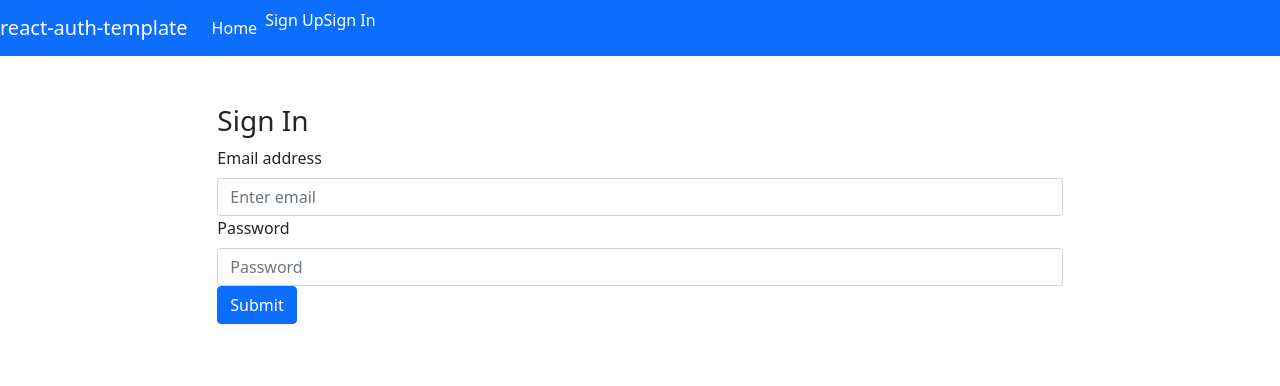
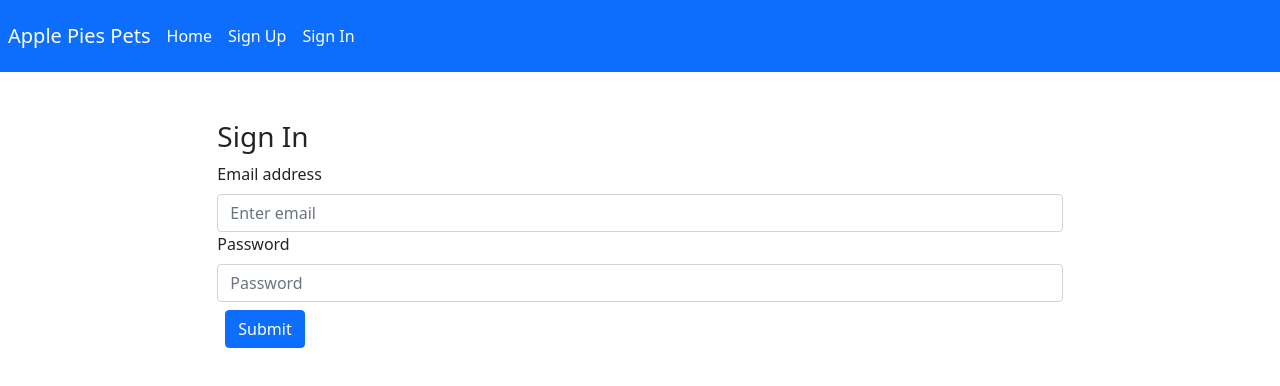
Before and after one commit to timmshinbone/applePiesPetsClient, a React (Create React App) app: page /sign-in in a window 1280 px wide. Shown: the top 386 px of the page. Built offline with nearby package versions, Linux system fonts and the light colour scheme.

Commit message:
basic styling updates and one api call in home

```diff
--- /dev/null
+++ b/src/api/pet.js
@@ -0,0 +1,13 @@
+import apiUrl from '../apiConfig'
+import axios from 'axios'
+
+// READ -> Index
+// axios default functionality is to send a GET request
+export const getAllPets = () => {
+    return axios(`${apiUrl}/pets`)
+}
+
+// READ -> Show
+// CREATE -> Add a pet
+// UPDATE -> Adjust a pet
+// DELETE -> Set a pet free
--- a/src/components/Home.js
+++ b/src/components/Home.js
@@ -1,6 +1,21 @@
+import {useState, useEffect} from 'react'
+import { getAllPets } from "../api/pet"
+
 const Home = (props) => {
-	// const { msgAlert, user } = props
-	console.log('props in home', props)
+	const { msgAlert, user } = props
+	// console.log('props in home', props)
+
+	const [pets, setPets] = useState(null)
+
+	// useEffect is an effect hook, and it requires two args
+	// the first is a callback function
+	// the second arg is a dependency array
+	// the dependency array, tells react when to run the effect hook. If we want this to run only on the first render and anytime the page refreshes, we keep the dependency array empty
+	useEffect(() => {
+		getAllPets()
+			.then(res => console.log('pets: \n', res.data.pets))
+			.catch(error => console.error)
+	}, [])
 
 	return (
 		<>
--- a/src/components/auth/ChangePassword.js
+++ b/src/components/auth/ChangePassword.js
@@ -79,7 +79,7 @@ const ChangePassword = (props) => {
                             onChange={e => setNewPassword(e.target.value)}
                         />
                     </Form.Group>
-                    <Button variant='primary' type='submit'>
+                    <Button className='m-2' variant='primary' type='submit'>
                         Submit
                     </Button>
                 </Form>
--- a/src/components/auth/SignIn.js
+++ b/src/components/auth/SignIn.js
@@ -8,23 +8,11 @@ import Form from 'react-bootstrap/Form'
 import Button from 'react-bootstrap/Button'
 
 const SignIn = (props) => {
-	// constructor(props) {
-	// 	super(props)
 
-	// 	this.state = {
-	// 		email: '',
-	// 		password: '',
-	// 	}
-	// }
     const [email, setEmail] = useState('')
     const [password, setPassword] = useState('')
 
     const navigate = useNavigate()
-
-	// handleChange = (event) =>
-	// 	this.setState({
-	// 		[event.target.name]: event.target.value,
-	// 	})
 
 	const onSignIn = (event) => {
 		event.preventDefault()
@@ -81,7 +69,7 @@ const SignIn = (props) => {
                             onChange={e => setPassword(e.target.value)}
                         />
                     </Form.Group>
-                    <Button variant='primary' type='submit'>
+                    <Button className='m-2' variant='primary' type='submit'>
                         Submit
                     </Button>
                 </Form>
--- a/src/components/auth/SignOut.js
+++ b/src/components/auth/SignOut.js
@@ -34,7 +34,7 @@ const SignOut = (props) => {
                 <div className='col-sm-10 col-md-8 mx-auto mt-5'>
                     <h2>Are you sure you want to sign out?</h2>
                     <small>We hate to see you go...</small><br/>
-                    <ButtonGroup>
+                    <ButtonGroup className='m-2'>
                         <Button variant='danger' onClick={onSignOut}>
                             Sign Out
                         </Button>
--- a/src/components/auth/SignUp.js
+++ b/src/components/auth/SignUp.js
@@ -93,7 +93,7 @@ const SignUp = (props) => {
                             onChange={e => setPasswordConfirmation(e.target.value)}
                         />
                     </Form.Group>
-                    <Button variant='primary' type='submit'>
+                    <Button className='m-2' variant='primary' type='submit'>
                         Submit
                     </Button>
                 </Form>
--- a/src/components/shared/Header.js
+++ b/src/components/shared/Header.js
@@ -8,12 +8,12 @@ const linkStyle = {
 }
 const authenticatedOptions = (
 	<>
-		<Nav.Item>
+		<Nav.Item className='m-2'>
 			<Link to='change-password' style={linkStyle}>
 				Change Password
 			</Link>
 		</Nav.Item>
-		<Nav.Item>
+		<Nav.Item className='m-2'>
 			<Link to='sign-out' style={linkStyle}>
 				Sign Out
 			</Link>
@@ -23,10 +23,10 @@ const authenticatedOptions = (
 
 const unauthenticatedOptions = (
 	<>
-        <Nav.Item>
+        <Nav.Item className='m-2'>
 		    <Link to='sign-up' style={linkStyle}>Sign Up</Link>
         </Nav.Item>
-        <Nav.Item>
+        <Nav.Item className='m-2'>
 		    <Link to='sign-in' style={linkStyle}>Sign In</Link>
         </Nav.Item>
 	</>
@@ -34,19 +34,19 @@ const unauthenticatedOptions = (
 
 const alwaysOptions = (
 	<>
-		<Nav.Link>
+		<Nav.Item className='m-2'>
 			<Link to='/' style={linkStyle}>
 				Home
 			</Link>
-		</Nav.Link>
+		</Nav.Item>
 	</>
 )
 
 const Header = ({ user }) => (
 	<Navbar bg='primary' variant='dark' expand='md'>
-		<Navbar.Brand>
+		<Navbar.Brand className='m-2'>
             <Link to='/' style={linkStyle}>
-                react-auth-template
+                Apple Pies Pets
             </Link>
         </Navbar.Brand>
 		<Navbar.Toggle aria-controls='basic-navbar-nav' />
```
Also changed, not shown: src/App.js (indentation only).
